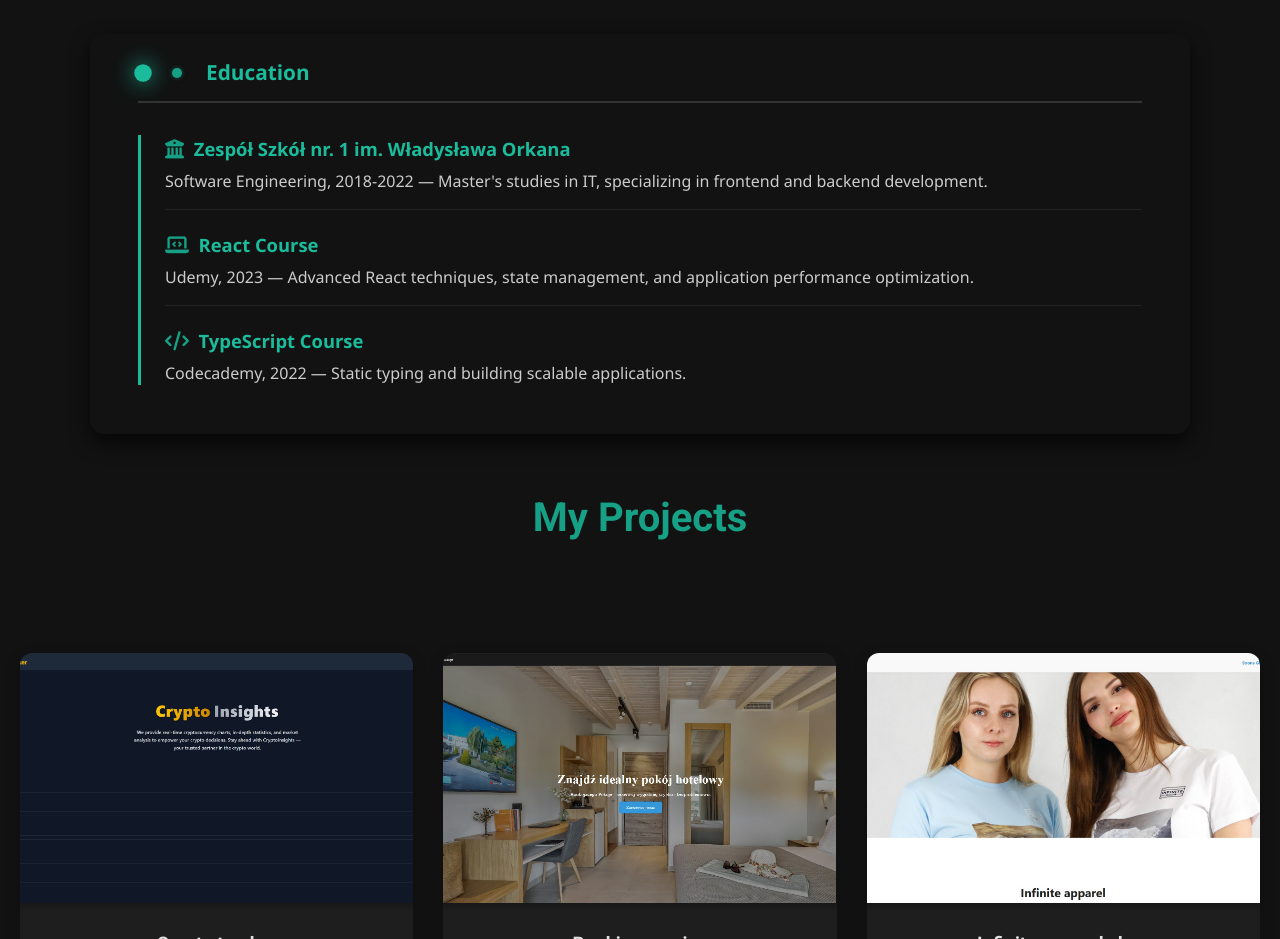
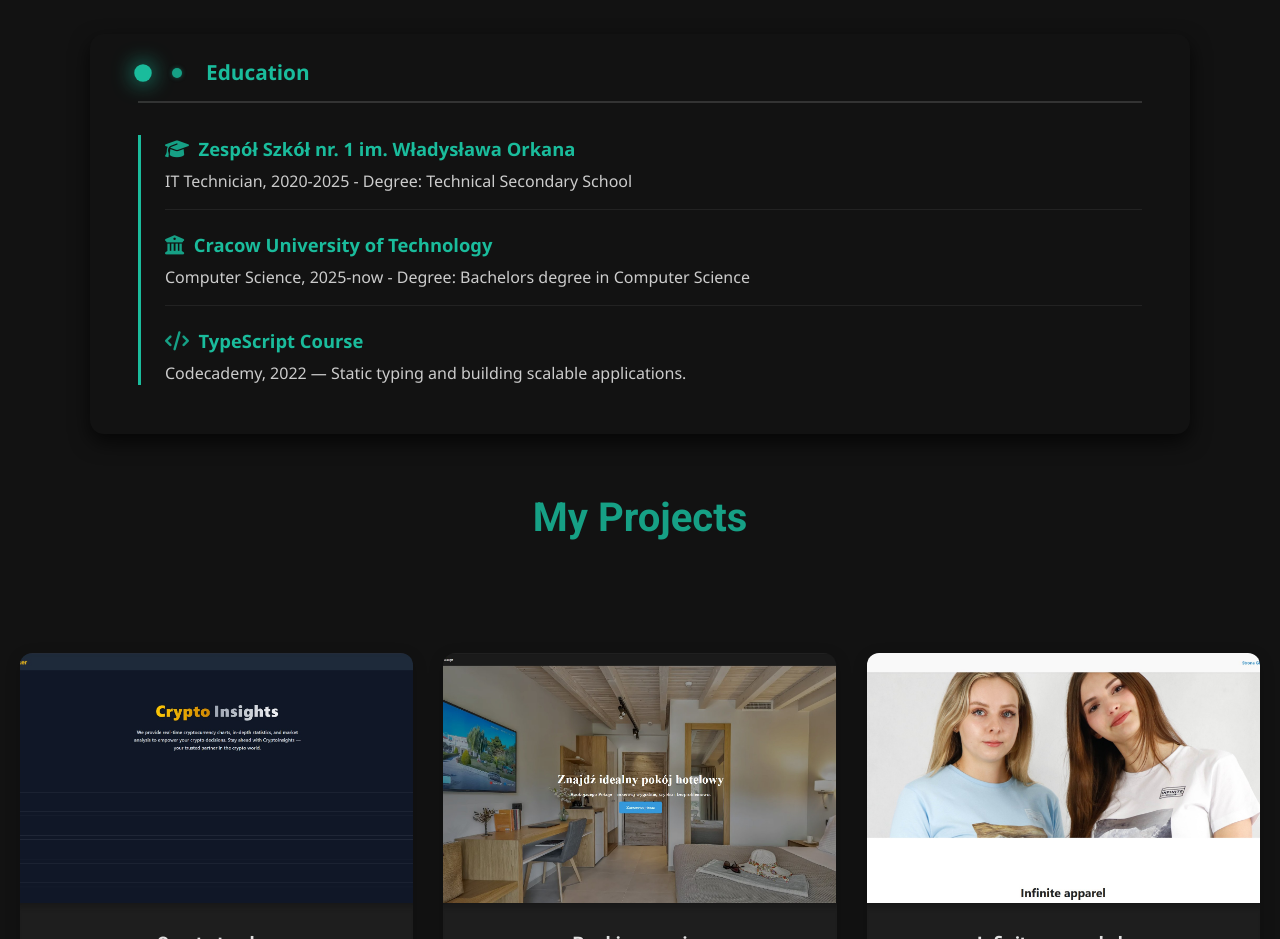
Before and after one commit to harryszczupak/portfolio, a plain HTML site: page index.html in a window 1280 px wide. Shown: the part 1500-2439 px from the top of the page. Drawn offline with Linux system fonts and the light colour scheme.

Commit message:
Fix personal info

```diff
--- a/index.html
+++ b/index.html
@@ -138,14 +138,12 @@
         <div class="content">
             <div class="education active">
                 <div class="item">
-                    <h4><i class="fas fa-university"></i>Zespół Szkół nr. 1 im. Władysława Orkana</h4>
-                    <p>Software Engineering, 2018-2022 — Master's studies in IT, specializing in frontend and backend
-                        development.</p>
+                    <h4><i class="fas fa-graduation-cap"></i>Zespół Szkół nr. 1 im. Władysława Orkana</h4>
+                    <p>IT Technician, 2020-2025 - Degree: Technical Secondary School</p>
                 </div>
                 <div class="item">
-                    <h4><i class="fas fa-laptop-code"></i> React Course</h4>
-                    <p>Udemy, 2023 — Advanced React techniques, state management, and application performance
-                        optimization.</p>
+                    <h4><i class="fas fa-university"></i>Cracow University of Technology</h4>
+                    <p>Computer Science, 2025-now - Degree: Bachelors degree in Computer Science</p>
                 </div>
                 <div class="item">
                     <h4><i class="fas fa-code"></i> TypeScript Course</h4>
```
